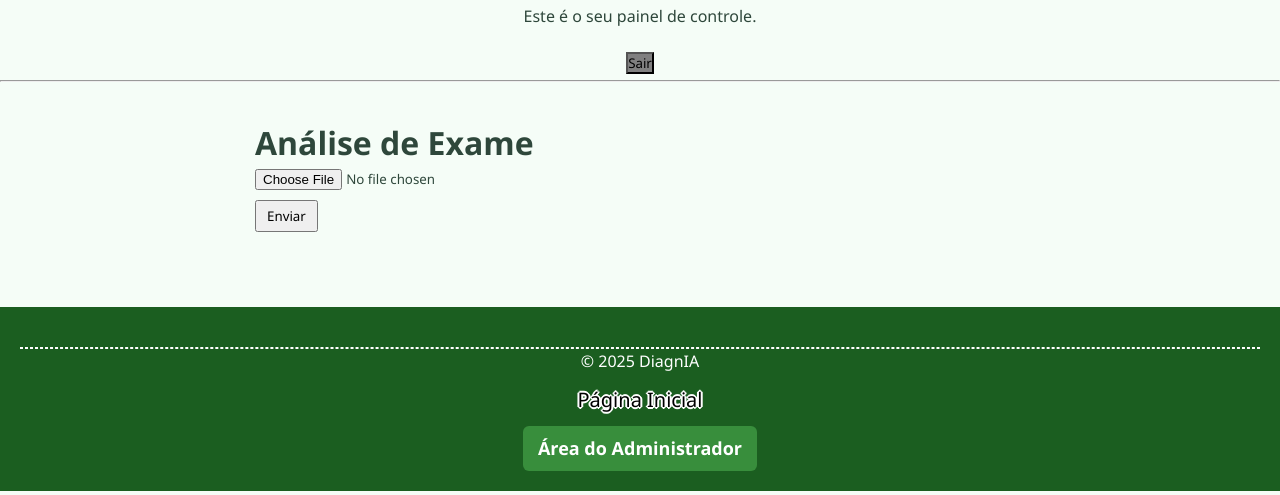
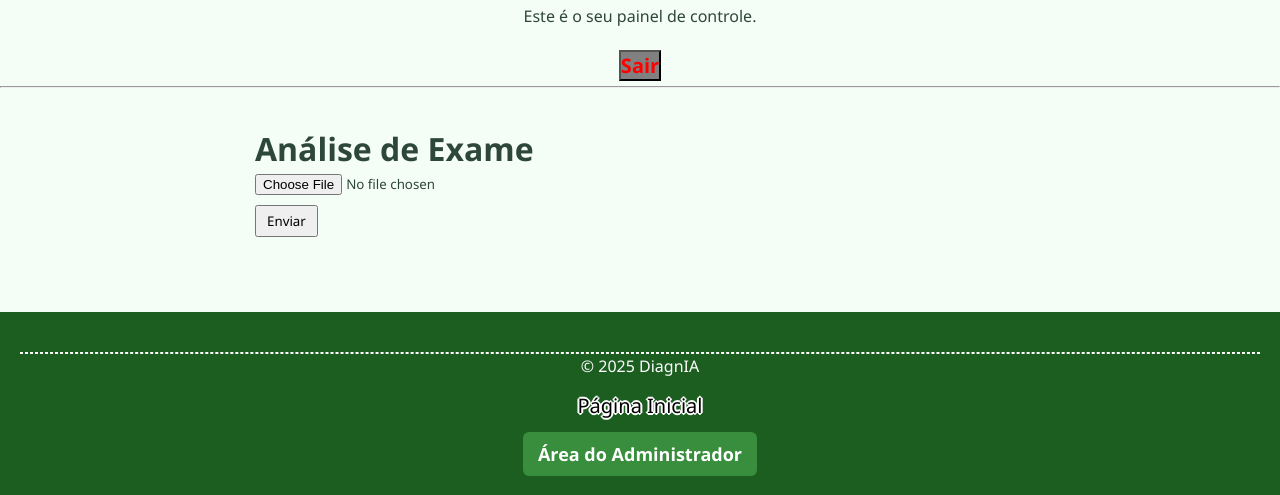
Before and after one commit to BrunoReis136/diagnia, a Flask app: page /dashboard in a window 1280 px wide. Shown: the part 182-677 px from the top of the page. Run offline with Flask 3, Linux system fonts and the light colour scheme; the visitor is signed in with stand-in values (Sample User, id 1).

Commit message:
Update style.css

```diff
--- a/static/css/style.css
+++ b/static/css/style.css
@@ -195,8 +195,10 @@ footer a:hover {
 }
 
 .dashboard-container form button{
+  font-size:20px;
   background:gray;
-  colot:red;
+  color:red;
+  font-weight:bold;
 }
 
 /* ==================================== ADMIN ELEMENTOS ================================= */
```
